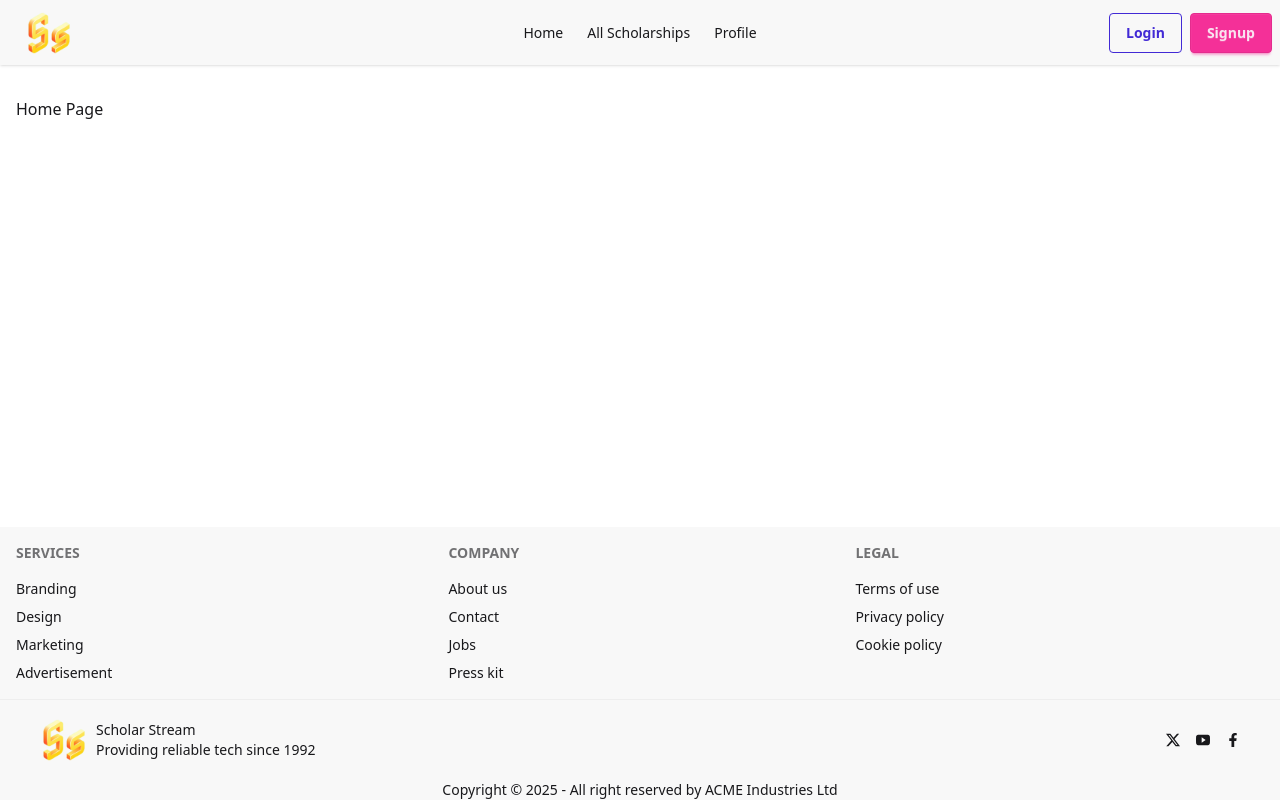
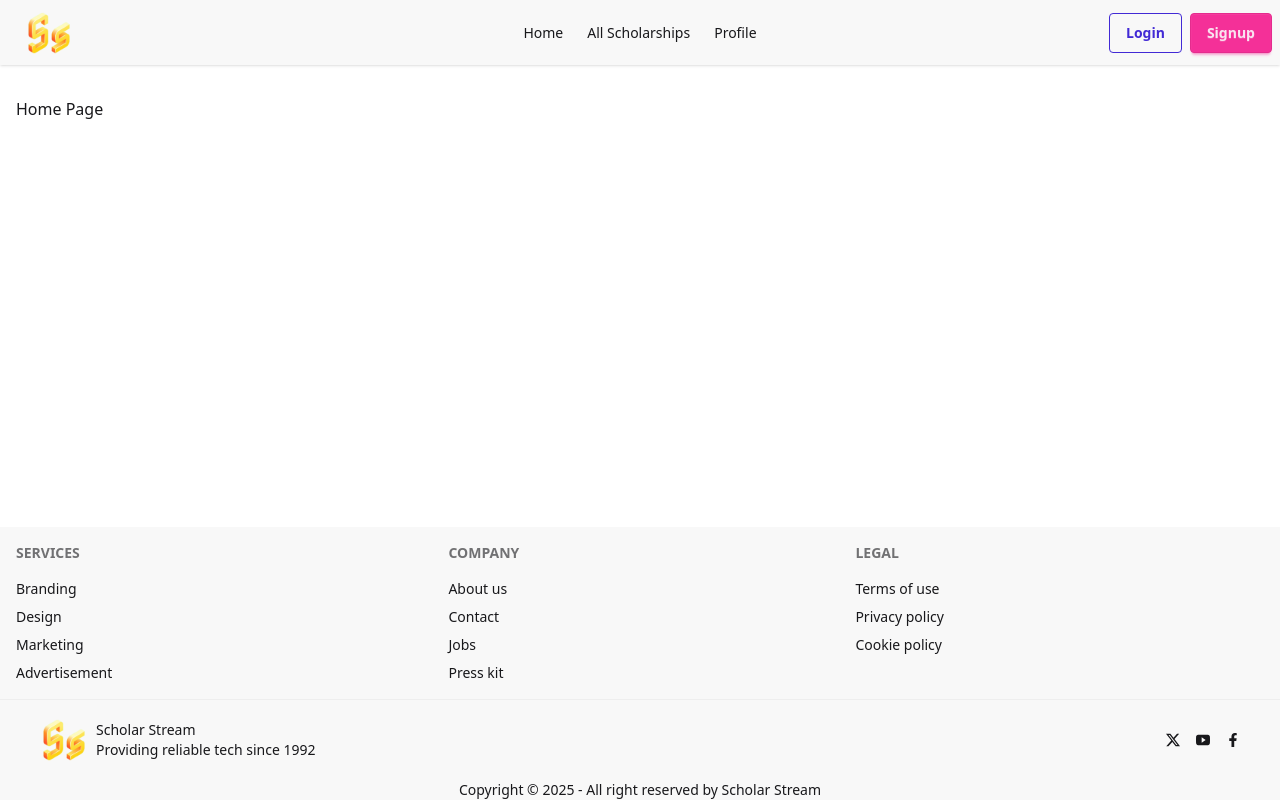
Before and after one commit to devpolas/scholar-stream-client, a React (Vite) app: page / in a window 1280 px wide. Built offline with nearby package versions, Linux system fonts and the light colour scheme; no server answers.

Commit message:
fix footer

```diff
--- a/src/components/footer/Footer.jsx
+++ b/src/components/footer/Footer.jsx
@@ -56,8 +56,8 @@ export default function Footer() {
       </footer>
       <aside>
         <p className='text-sm'>
-          Copyright © {new Date().getFullYear()} - All right reserved by ACME
-          Industries Ltd
+          Copyright © {new Date().getFullYear()} - All right reserved by Scholar
+          Stream
         </p>
       </aside>
     </div>
```
